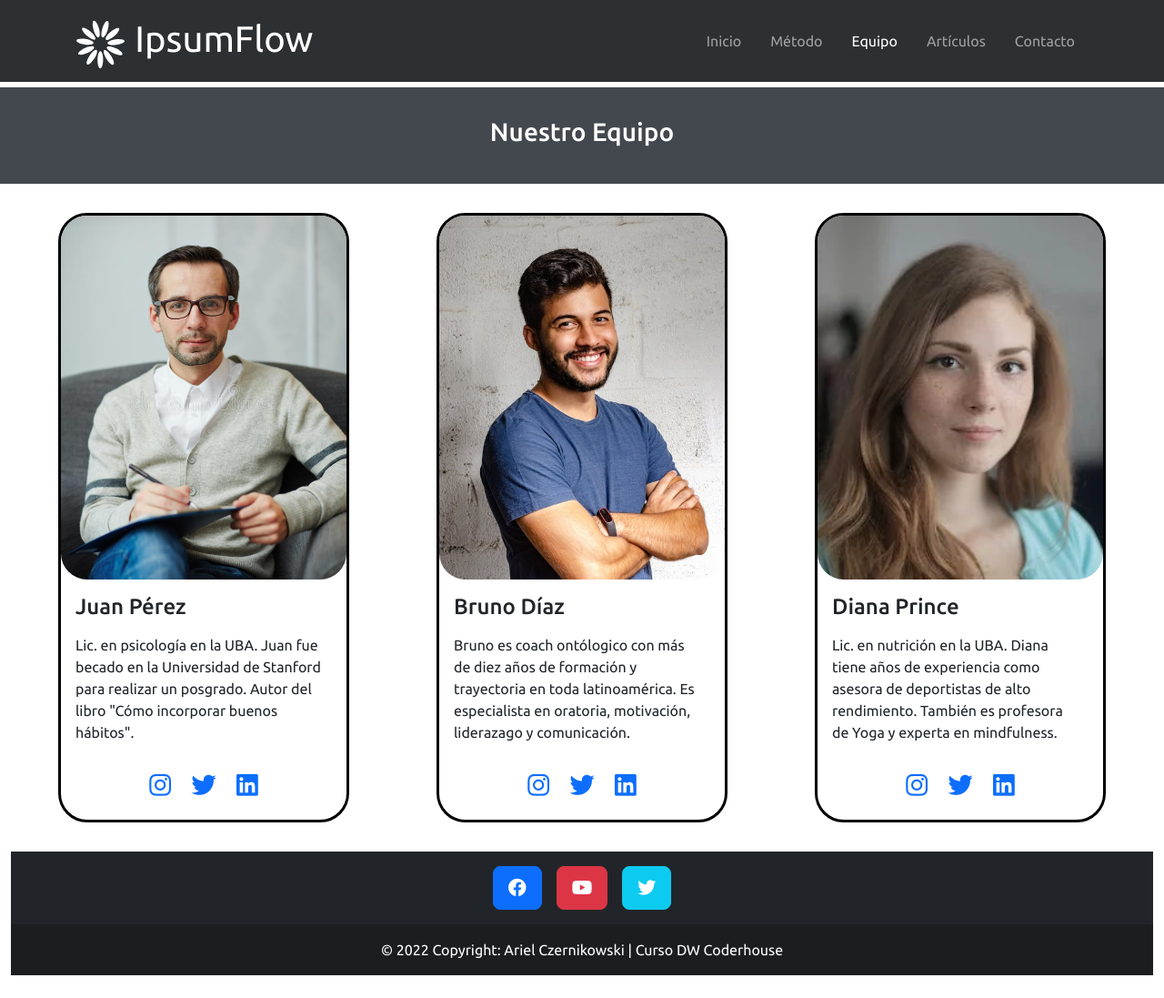
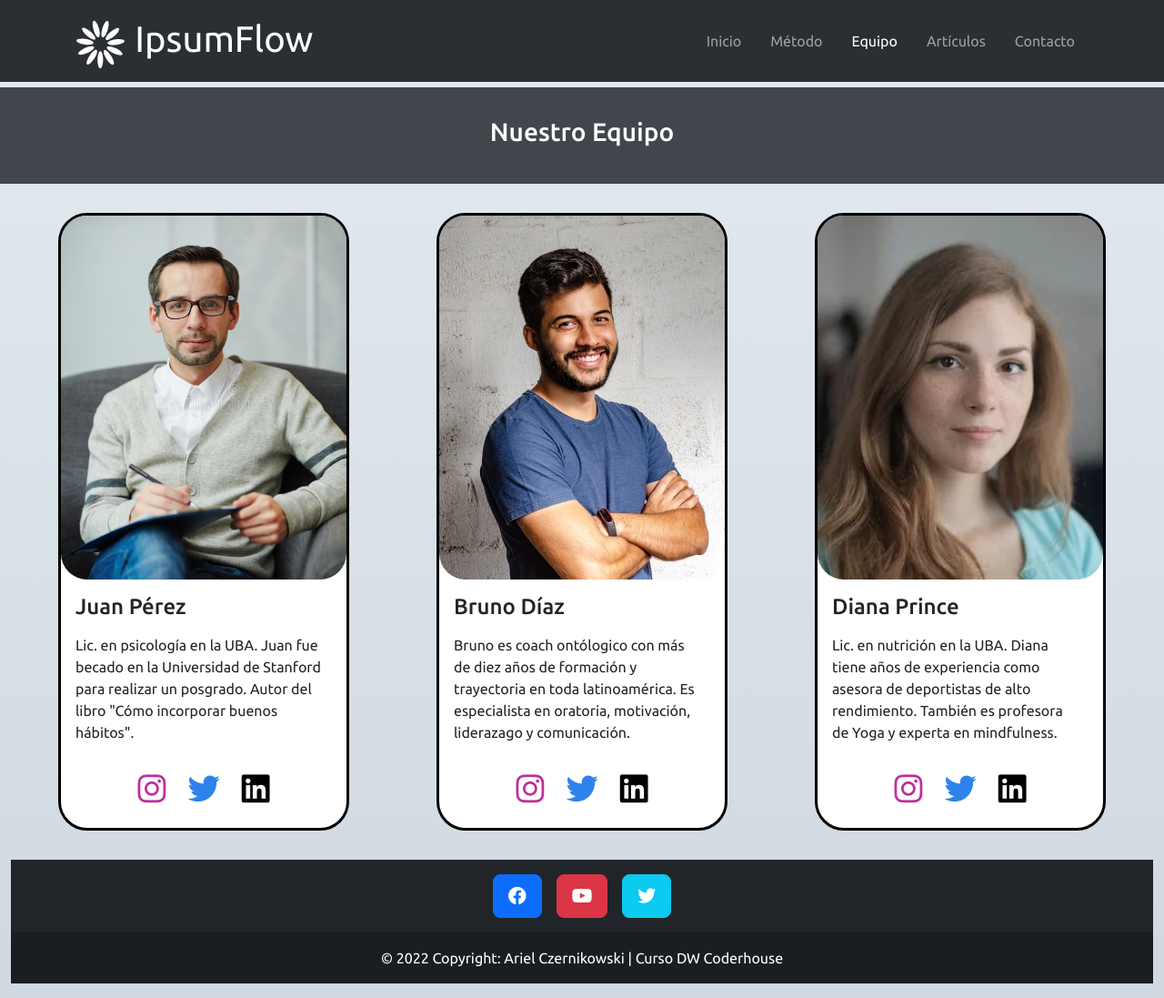
Before and after one commit to ariel-cherni/PF-Czernikowski, a website: page pages/2equipo.html in a window 1280 px wide. Shown: the whole page at 91% size. Drawn offline with nearby package versions, Linux system fonts and the light colour scheme.

Commit message:
modificacion de fondos y estilos

```diff
--- a/pages/2equipo.html
+++ b/pages/2equipo.html
@@ -26,7 +26,7 @@
       referrerpolicy="no-referrer"
     />
   </head>
-  <body>
+  <body id="body__equipo">
     <!-- HEADER DE LA PÁGINA -->
     <header>
       <nav
@@ -101,10 +101,10 @@
 
               <div class="iconosRedes2">
                 <a href="https://www.instagram.com/" target="_blank"
-                  ><i class="fa-brands fa-instagram"></i
+                  ><i class="fa-brands fa-instagram"> </i
                 ></a>
                 <a href="https://twitter.com/?lang=es" target="_blank"
-                  ><i class="fa-brands fa-twitter"></i
+                  ><i class="fa-brands fa-twitter twitter"></i
                 ></a>
                 <a href="https://es.linkedin.com/" target="_blank"
                   ><i class="fa-brands fa-linkedin"></i
--- a/scss/_articulos.scss
+++ b/scss/_articulos.scss
@@ -1,3 +1,7 @@
+#body__articulos {
+  background-image: linear-gradient(45deg, #93a5cf 0%, #e4efe9 100%);
+}
+
 #section5 {
   margin-top: 6rem;
 
@@ -14,6 +18,7 @@
       border: solid rgba(0, 0, 0, 0.61);
       border-radius: 2rem;
       margin: 1rem;
+      background-color: rgb(255, 255, 255);
 
       img {
         max-width: 100%;
--- a/scss/_equipo.scss
+++ b/scss/_equipo.scss
@@ -1,3 +1,7 @@
+#body__equipo {
+  background-image: linear-gradient(to top, #cfd9df 0%, #e2ebf0 100%);
+}
+
 #section4 {
   margin-top: 6rem;
 
@@ -18,6 +22,7 @@
       border-radius: 2rem;
       width: 20rem;
       height: 100%;
+      background-color: rgb(255, 255, 255);
 
       img {
         max-width: 100%;
@@ -35,14 +40,22 @@
         }
 
         .iconosRedes2 {
-          font-size: 1.7rem;
+          font-size: 2.2rem;
           text-align: center;
 
           i {
             padding: 0.5rem;
           }
 
-          .iconosRedes2 a {
+          .fa-instagram {
+            color: rgb(190, 47, 156);
+          }
+
+          .fa-twitter {
+            color: rgb(46, 131, 235);
+          }
+
+          .fa-linkedin {
             color: black;
           }
         }
--- a/scss/_metodo.scss
+++ b/scss/_metodo.scss
@@ -1,3 +1,7 @@
+#body__metodo {
+  background-image: linear-gradient(45deg, #93a5cf 0%, #e4efe9 100%);
+}
+
 #section3 {
   margin-top: 6rem;
 
```
Also changed, not shown: pages/1metodo.html (+1 -1 lines), pages/3articulos.html (+1 -1 lines), styles/style.css, 1 other file.
